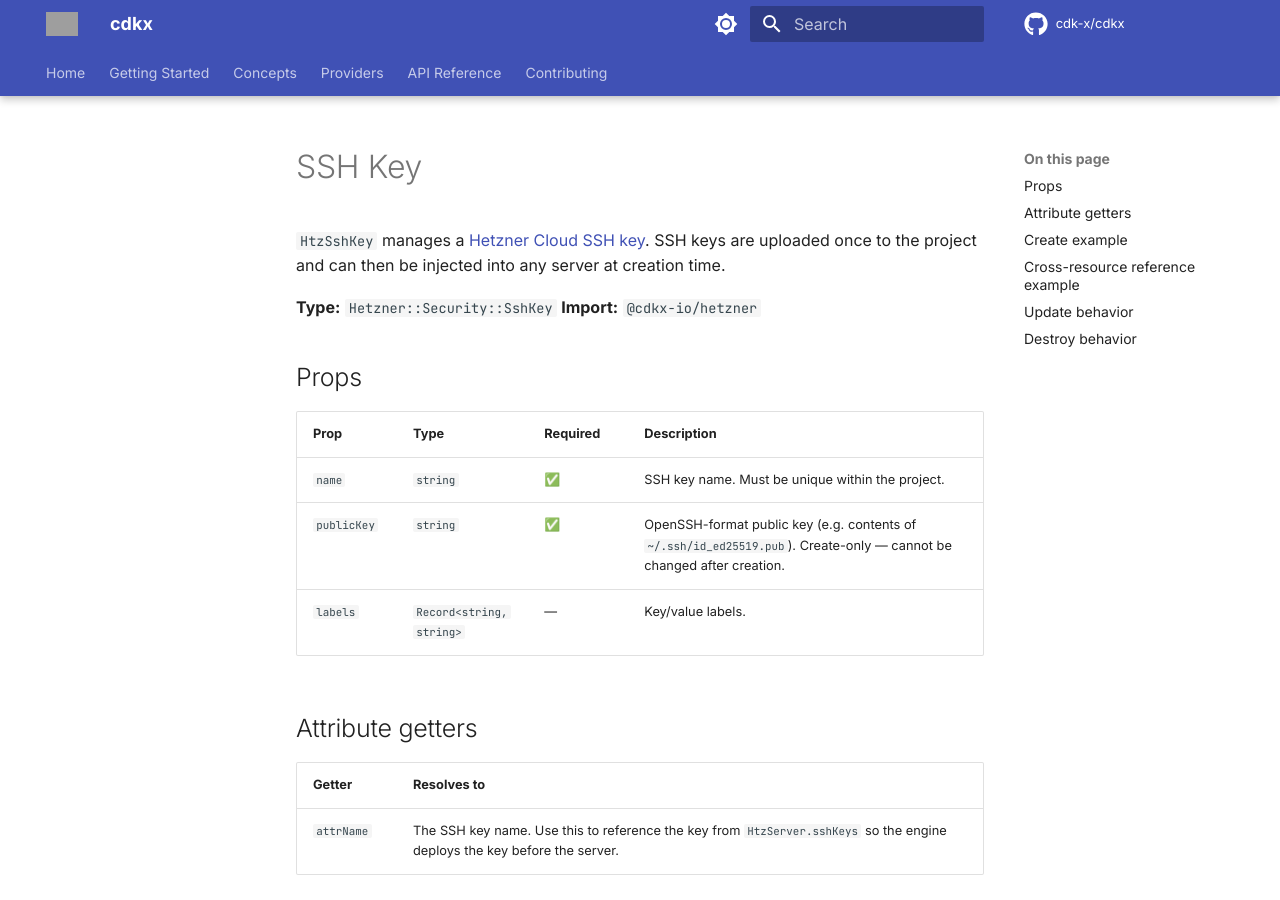
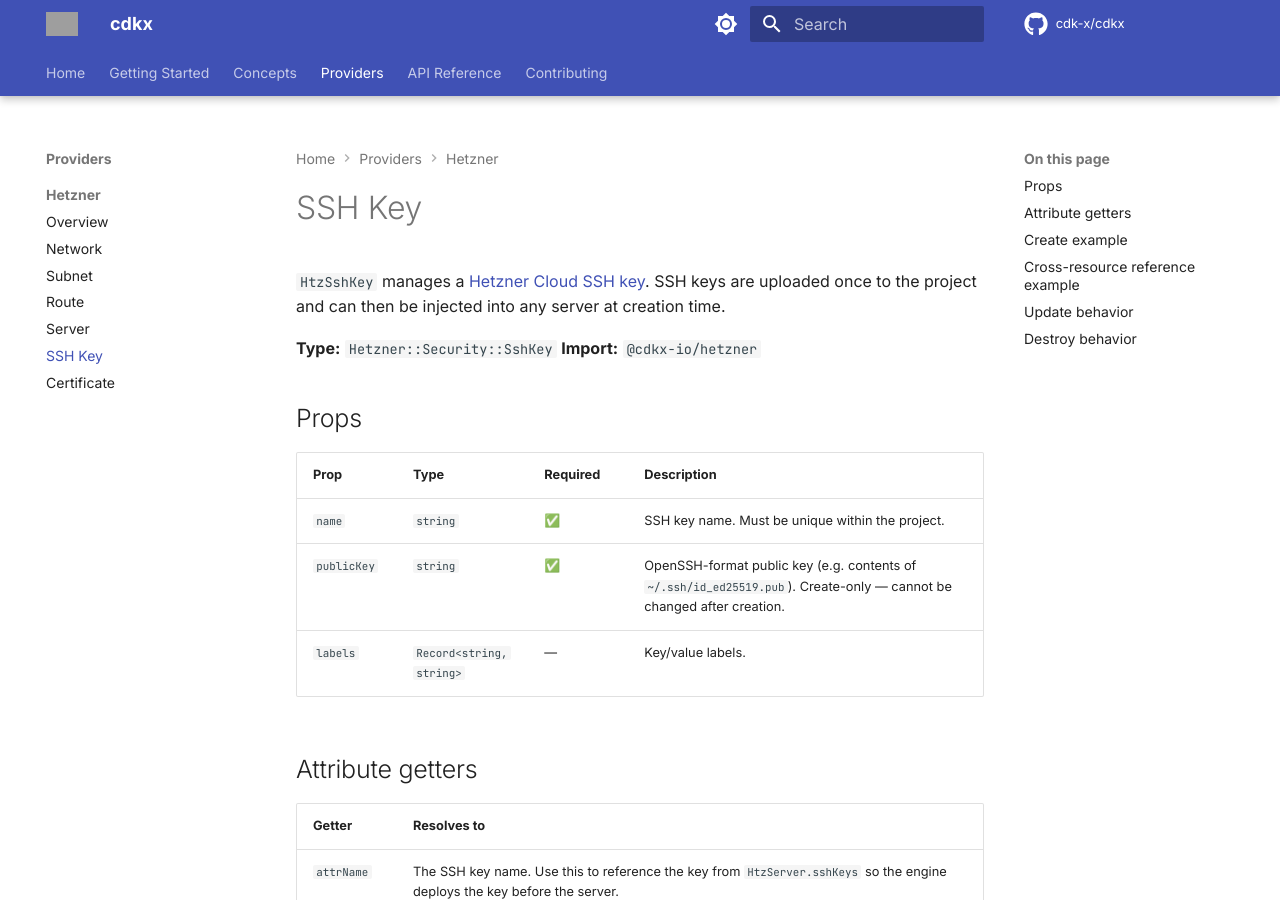
Before and after one commit to cdk-x/cdkx, an MkDocs documentation site: the page built from docs/providers/hetzner/ssh-key.md, in a window 1280 px wide and 900 px high. Built offline with MkDocs 1.6.1 and Material for MkDocs 9.7.7, drawn with Linux system fonts in a browser that asks for light colours; comment, search, counter and statistics services are not loaded; the version menu is left out; some of the changed text lies outside the part shown; grey boxes are pictures that could not be loaded.

Commit message:
docs(cdkx): add ssh-key entry to mkdocs nav

```diff
--- a/mkdocs.yml
+++ b/mkdocs.yml
@@ -127,6 +127,7 @@ nav:
           - Subnet: providers/hetzner/subnet.md
           - Route: providers/hetzner/route.md
           - Server: providers/hetzner/server.md
+          - SSH Key: providers/hetzner/ssh-key.md
           - Certificate: providers/hetzner/certificate.md
   - API Reference: api/index.md
   - Contributing:
```
